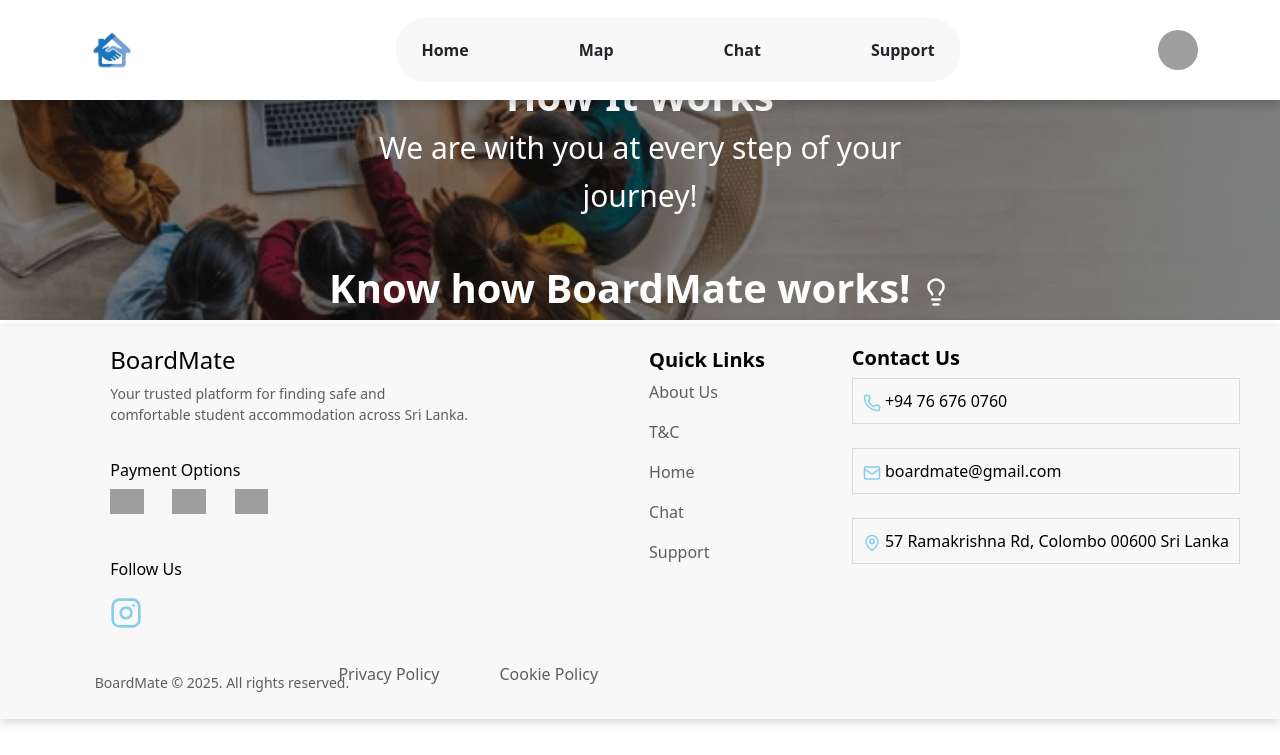
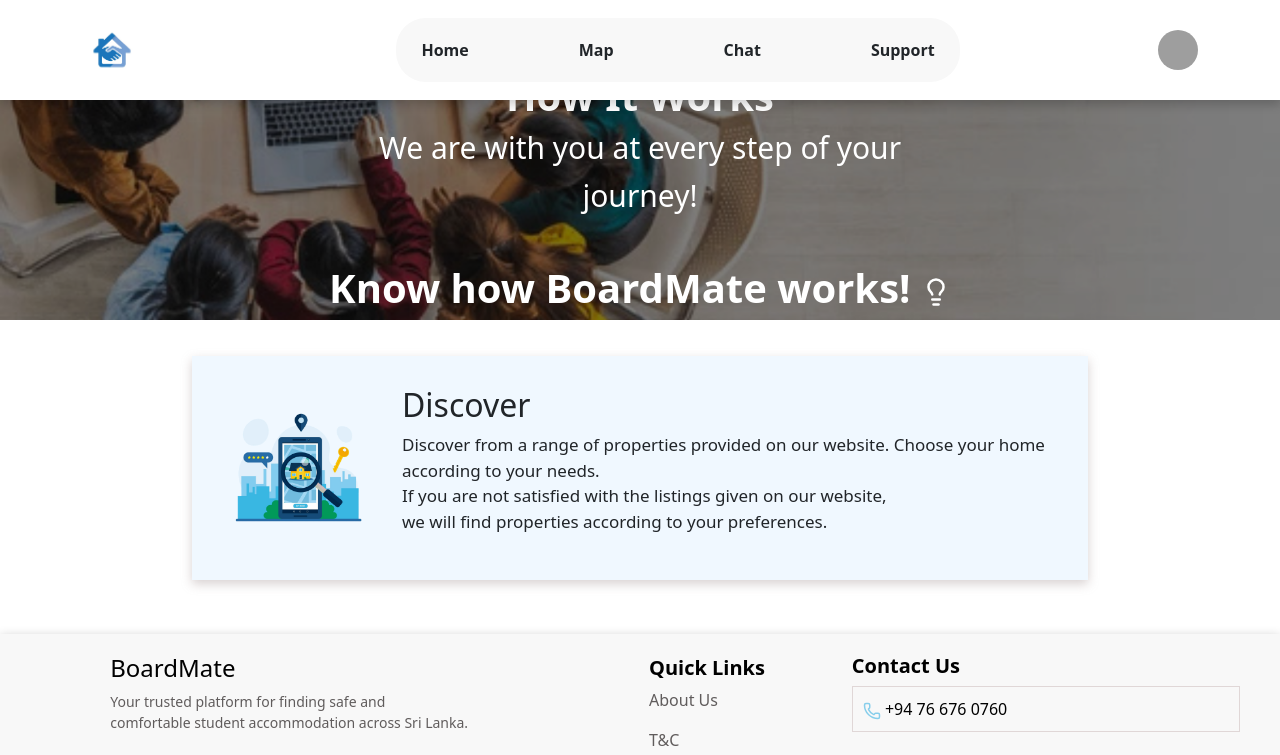
Before and after one commit to minindugimshan/BoardMate, a React (Vite) app in the folder Front-End/: page /Support in a window 1280 px wide. Shown: the top 755 px of the page. Built offline with nearby package versions, Linux system fonts and the light colour scheme; grey boxes are pictures that could not be loaded.

Commit message:
Added the discover section

```diff
--- a/Front-End/src/components/Support/Support.css
+++ b/Front-End/src/components/Support/Support.css
@@ -38,3 +38,34 @@
     padding: 12px !important;
     border-radius: 10px;
 }
+
+/* Discover CSS */
+.discover{
+    display: flex;
+    justify-content: flex-start;
+    width: 70%;
+    margin-top: 80px;
+    align-items: center;
+    box-shadow: 0px 4px 10px rgba(157, 141, 141, 0.4);
+    padding: 30px;
+    margin: 30px auto;
+    background-color: aliceblue;
+}
+.discover:hover{
+    border: 1px solid skyblue;
+}
+.content{
+    flex: 1;
+}
+.discover img{
+    width: 150px;
+    height: auto;
+    /* background-color: rgb(200, 217, 230); */
+}
+.discover-topic{
+    padding-left: 30px;
+}
+.discover-para{
+    font-size: 17px;
+    padding-left: 30px;
+}
--- a/Front-End/src/components/Support/Support.jsx
+++ b/Front-End/src/components/Support/Support.jsx
@@ -16,6 +16,23 @@ function Support() {
           </div>
         </div>
 
+        <div className='cards'>
+          <div className='discover'>
+            <img src="./real-estate-searching.png" alt="" />
+            <div className='content'>
+              <h2 className='discover-topic'>Discover</h2>
+              <p className='discover-para'>
+                Discover from a range of properties provided on our website.
+                Choose your home according to your needs. <br />
+                If you are not satisfied with the listings given on our website, <br />
+                we will find properties according to your preferences.
+              </p>
+            </div>
+          </div>
+          <br />
+
+        </div>
+
     </div>
   )
 }
```
